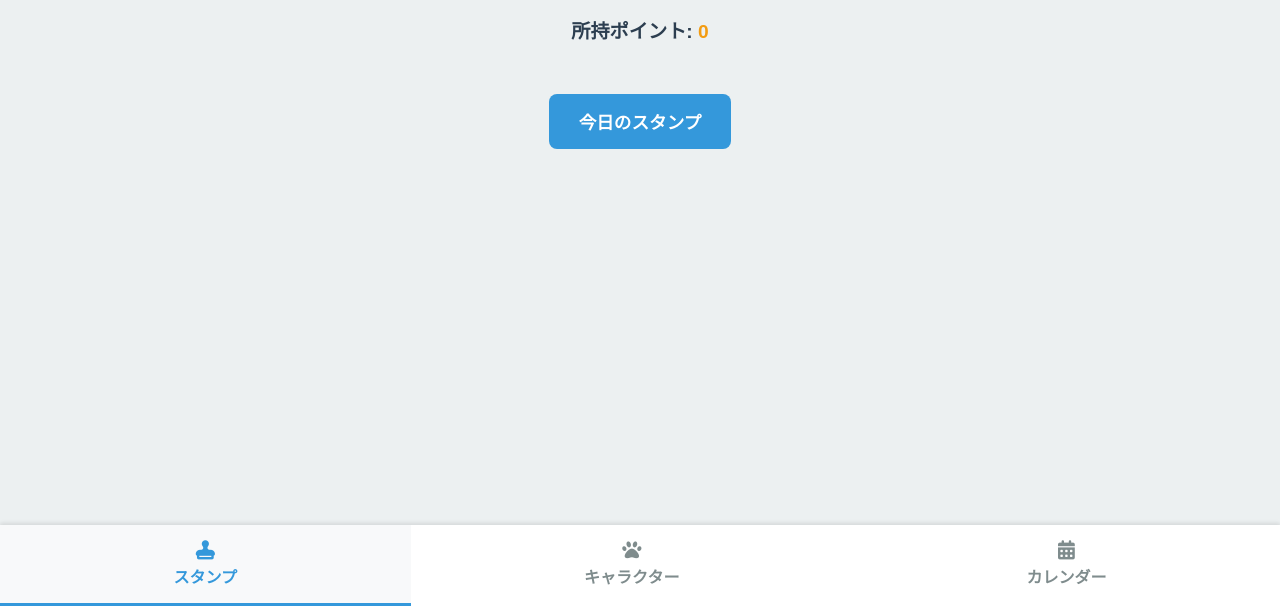
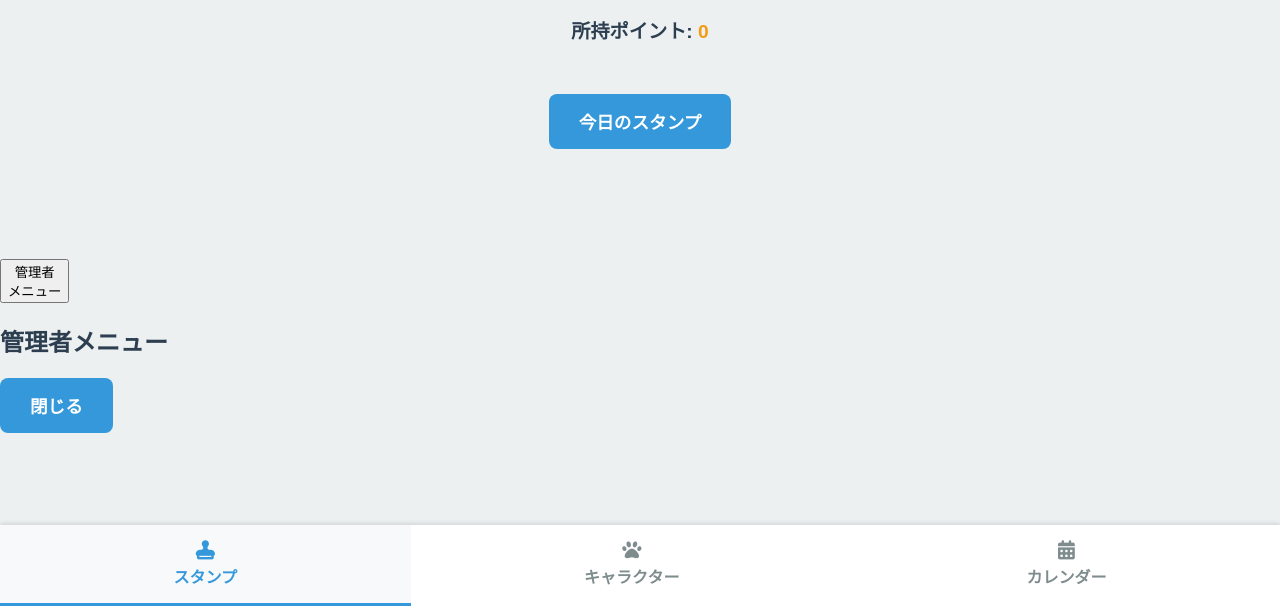
Before and after one commit to issei-dev/test3, a plain HTML site: page index.html in a window 1280 px wide. Shown: the part 194-800 px from the top of the page. Drawn offline with Linux system fonts and the light colour scheme.

Commit message:
Update index.html

```diff
--- a/index.html
+++ b/index.html
@@ -78,5 +78,21 @@
     </main>
 
     <script src="main.js"></script>
+<button id="adminButton" class="admin-button">
+        管理者<br>メニュー
+    </button>
+
+    <div id="adminModal" class="modal-overlay">
+        <div class="modal-content">
+            <h2>管理者メニュー</h2>
+            <div id="adminControls">
+                </div>
+            <button id="closeModalButton" class="main-button">閉じる</button>
+        </div>
+    </div>
+
 </body>
 </html>
+
+</body>
+</html>
```
